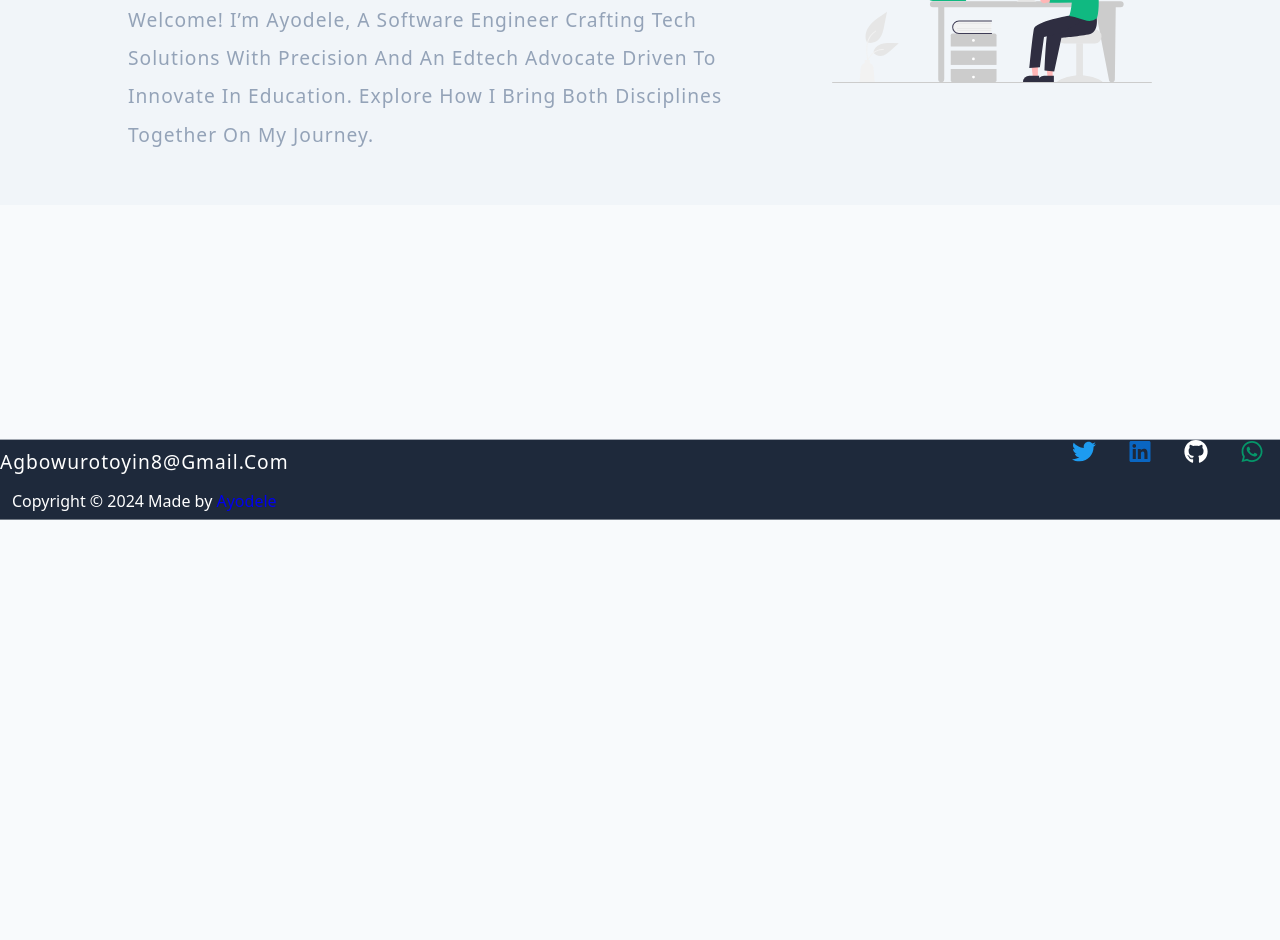
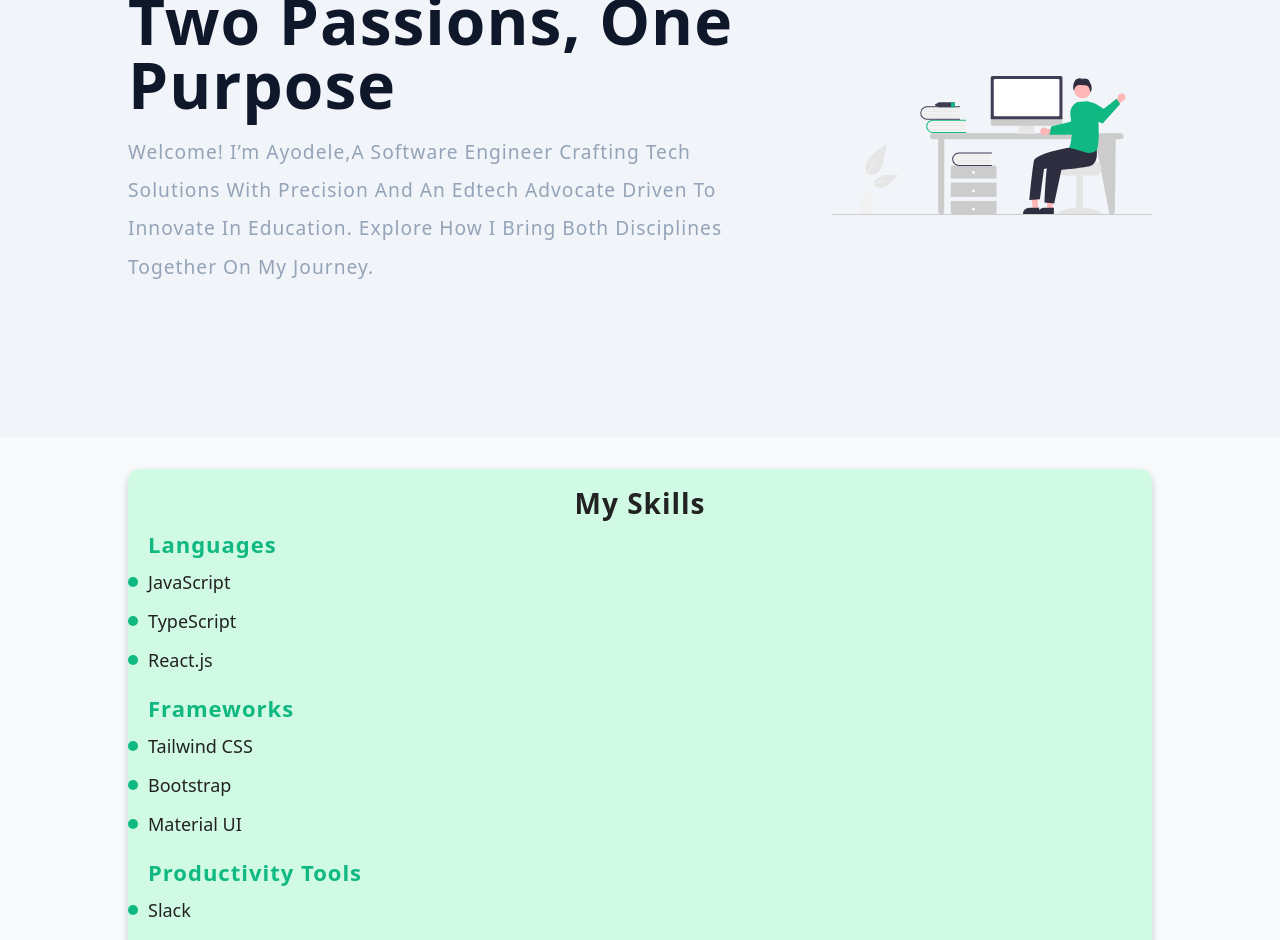
Before and after one commit to Codekazuki/devKazuki, a React (Vite) app: page / in a window 1280 px wide. Shown: the part 280-1220 px from the top of the page. Before the commit the page ends 800 px from the top, so only its background shows below. Built offline with nearby package versions, Linux system fonts and the light colour scheme.

Commit message:
portfolio

```diff
--- /dev/null
+++ b/src/components/MySkill.jsx
@@ -0,0 +1,42 @@
+const MySkill = () => {
+  const skills = [
+    { category: "Languages", items: ["JavaScript", "TypeScript", "React.js"] },
+    {
+      category: "Frameworks",
+      items: ["Tailwind CSS", "Bootstrap", "Material UI"],
+    },
+    {
+      category: "Productivity Tools",
+      items: ["Slack", "Jira", "ClickUp", "Microsoft Teams"],
+    },
+    { category: "Hosting Platforms", items: ["Vercel", "Netlify", "Heroku"] },
+    { category: "Version Control", items: ["GitHub", "GitLab", "Bitbucket"] },
+    {
+      category: "Content Management Systems",
+      items: ["Contentful", "DatoCMS", "Strapi", "Sanity"],
+    },
+  ];
+
+  return (
+    <div className='my-skill-container'>
+      <h2 className='my-skill-title'>My Skills</h2>
+      <ul className='my-skill-list'>
+        {skills.map((skillSet) => (
+          <li key={skillSet.category} className='my-skill-category'>
+            <h3 className='my-skill-category-title'>{skillSet.category}</h3>
+            <ul className='skill-items'>
+              {skillSet.items.map((skill, index) => (
+                <li key={index} className='my-skill-item'>
+                  <span className='skill-dot'></span>
+                  {skill}
+                </li>
+              ))}
+            </ul>
+          </li>
+        ))}
+      </ul>
+    </div>
+  );
+};
+
+export default MySkill;
--- a/src/index.css
+++ b/src/index.css
@@ -431,6 +431,74 @@ form .input-box .field.message {
 .resume-button:active {
   transform: scale(0.95);
 }
+.my-skill-container {
+  background-color: var(--primary-100);
+  padding: 20px;
+  border-radius: 12px;
+  box-shadow: 0 4px 8px rgba(0, 0, 0, 0.2);
+  max-width: var(--max-width);
+  margin: 20px auto;
+  transition: transform var(--transition);
+}
+
+.my-skill-container:hover {
+  transform: scale(1.02);
+}
+
+.my-skill-title {
+  font-size: 28px;
+  font-weight: bold;
+  margin-bottom: 16px;
+  text-align: center;
+  color: var(--black);
+}
+
+.my-skill-list {
+  list-style-type: none;
+  padding: 0;
+}
+
+.my-skill-category {
+  margin-bottom: 20px;
+}
+
+.my-skill-category-title {
+  font-size: 22px;
+  font-weight: bold;
+  color: var(--primary-500);
+  margin-bottom: 10px;
+}
+
+.skill-items {
+  list-style-type: none;
+  padding: 0;
+}
+
+.my-skill-item {
+  position: relative;
+  padding: 8px 0;
+  margin: 5px 0;
+  font-size: 18px;
+  color: var(--black);
+  cursor: pointer;
+  transition: color 0.3s ease, transform 0.3s ease;
+}
+
+.my-skill-item:hover {
+  color: var(--grey-500);
+  transform: translateX(5px);
+}
+
+.skill-dot {
+  position: absolute;
+  left: -20px;
+  top: 50%;
+  transform: translateY(-50%);
+  height: 10px;
+  width: 10px;
+  background-color: var(--primary-500);
+  border-radius: 50%;
+}
 
 @media (min-width: 320px) {
   .nav-center {
--- a/src/pages/Landing.jsx
+++ b/src/pages/Landing.jsx
@@ -1,20 +1,30 @@
 import image from "../assets/hello.svg";
+import MySkill from "../components/MySkill";
 const intro =
-  "Welcome! I’m Ayodele, a software engineer crafting tech solutions with precision and an edtech advocate driven to innovate in education. Explore how I bring both disciplines together on my journey.";
+  "a software engineer crafting tech solutions with precision and an edtech advocate driven to innovate in education. Explore how I bring both disciplines together on my journey.";
+const name = "Welcome! I’m Ayodele,";
 
 const Landing = () => {
   return (
-    <section className='hero'>
+    <>
+      <div style={{ margin: "2rem 0" }}>
+        <section style={{ height: "75dvh" }} className='hero'>
           <div className='hero-center'>
             <div className='hero-title'>
               <h1> Two Passions, One Purpose</h1>
-          <h3>{intro}</h3>
+              <h3>
+                <span>{name}</span>
+                {intro}
+              </h3>
             </div>
             <div className='img-container'>
               <img className='img' src={image} alt='' />
             </div>
           </div>
         </section>
+      </div>
+      <MySkill />
+    </>
   );
 };
 
```
Lines whose indentation alone changed are shown as unchanged.
